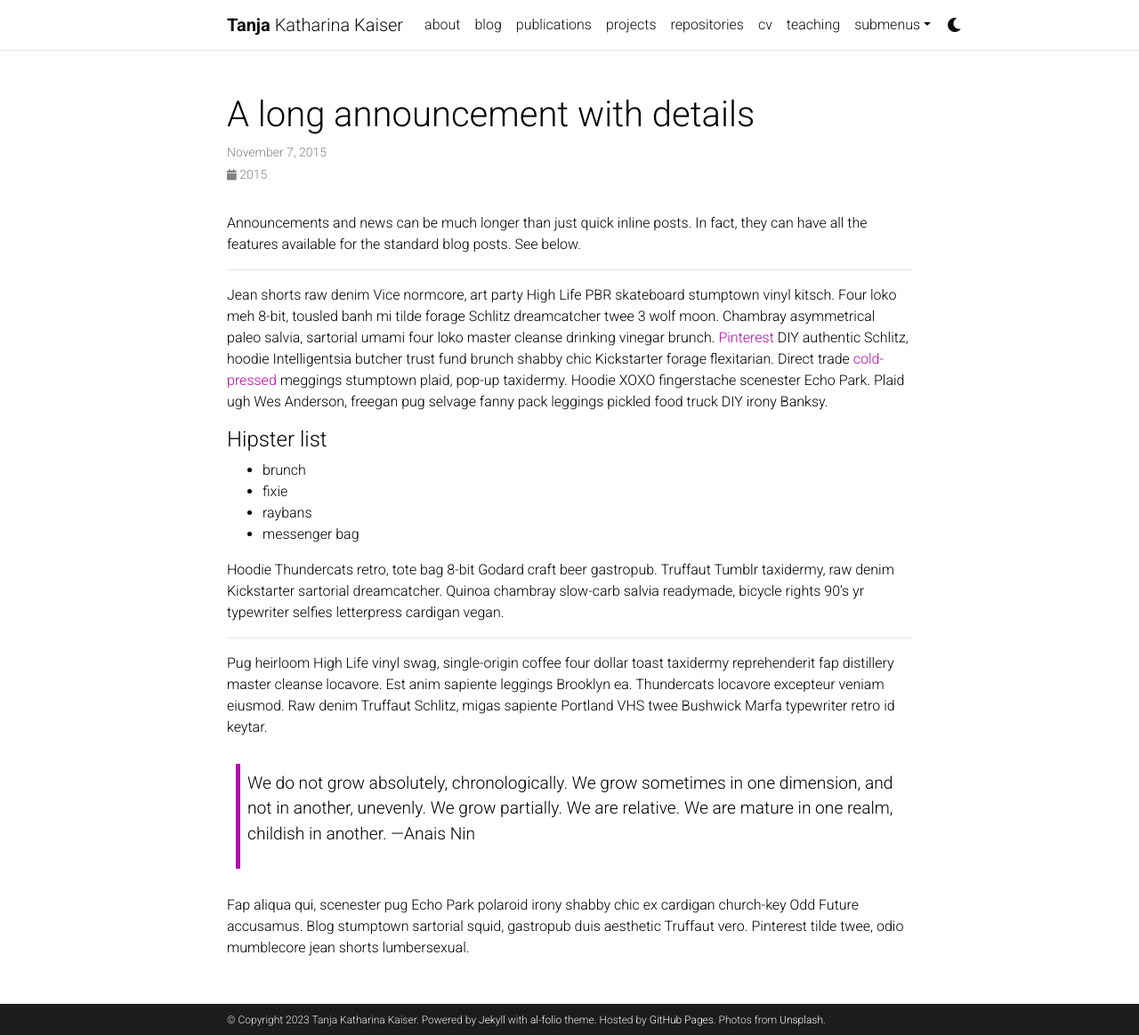
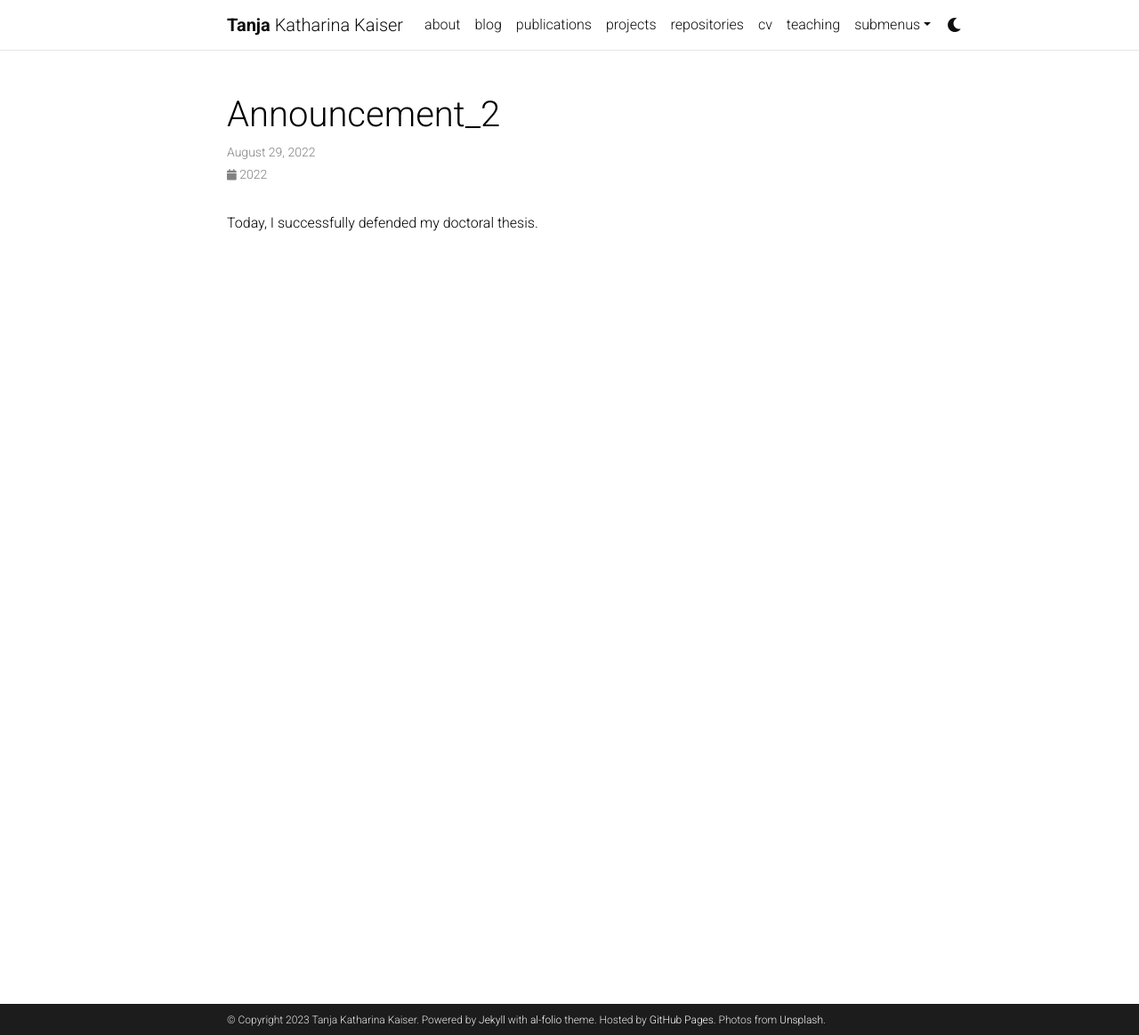
Before and after one commit to msminirobot/msminirobot.github.io, a Jekyll site: the page built from _news/announcement_2.md, in a window 1280 px wide and 1164 px high. Shown: the whole window at 89% size. Built offline with Jekyll 4.4.1, drawn with Linux system fonts in a browser that asks for light colours; comment, search, counter and statistics services are not loaded; a style sheet for code colours, icons or effects is not loaded.

Commit message:
Update announcement_2.md

```diff
--- a/_news/announcement_2.md
+++ b/_news/announcement_2.md
@@ -1,31 +1,7 @@
 ---
 layout: post
-title: A long announcement with details
-date: 2015-11-07 16:11:00-0400
-inline: false
+date: 2022-08-29 18:00:00-0000
+inline: true
 ---
 
-Announcements and news can be much longer than just quick inline posts. In fact, they can have all the features available for the standard blog posts. See below.
-
-***
-
-Jean shorts raw denim Vice normcore, art party High Life PBR skateboard stumptown vinyl kitsch. Four loko meh 8-bit, tousled banh mi tilde forage Schlitz dreamcatcher twee 3 wolf moon. Chambray asymmetrical paleo salvia, sartorial umami four loko master cleanse drinking vinegar brunch. <a href="https://www.pinterest.com">Pinterest</a> DIY authentic Schlitz, hoodie Intelligentsia butcher trust fund brunch shabby chic Kickstarter forage flexitarian. Direct trade <a href="https://en.wikipedia.org/wiki/Cold-pressed_juice">cold-pressed</a> meggings stumptown plaid, pop-up taxidermy. Hoodie XOXO fingerstache scenester Echo Park. Plaid ugh Wes Anderson, freegan pug selvage fanny pack leggings pickled food truck DIY irony Banksy.
-
-#### Hipster list
-<ul>
-    <li>brunch</li>
-    <li>fixie</li>
-    <li>raybans</li>
-    <li>messenger bag</li>
-</ul>
-
-Hoodie Thundercats retro, tote bag 8-bit Godard craft beer gastropub. Truffaut Tumblr taxidermy, raw denim Kickstarter sartorial dreamcatcher. Quinoa chambray slow-carb salvia readymade, bicycle rights 90's yr typewriter selfies letterpress cardigan vegan.
-
-***
-
-Pug heirloom High Life vinyl swag, single-origin coffee four dollar toast taxidermy reprehenderit fap distillery master cleanse locavore. Est anim sapiente leggings Brooklyn ea. Thundercats locavore excepteur veniam eiusmod. Raw denim Truffaut Schlitz, migas sapiente Portland VHS twee Bushwick Marfa typewriter retro id keytar.
-
-> We do not grow absolutely, chronologically. We grow sometimes in one dimension, and not in another, unevenly. We grow partially. We are relative. We are mature in one realm, childish in another.
-> —Anais Nin
-
-Fap aliqua qui, scenester pug Echo Park polaroid irony shabby chic ex cardigan church-key Odd Future accusamus. Blog stumptown sartorial squid, gastropub duis aesthetic Truffaut vero. Pinterest tilde twee, odio mumblecore jean shorts lumbersexual.
+Today, I successfully defended my doctoral thesis.
```
